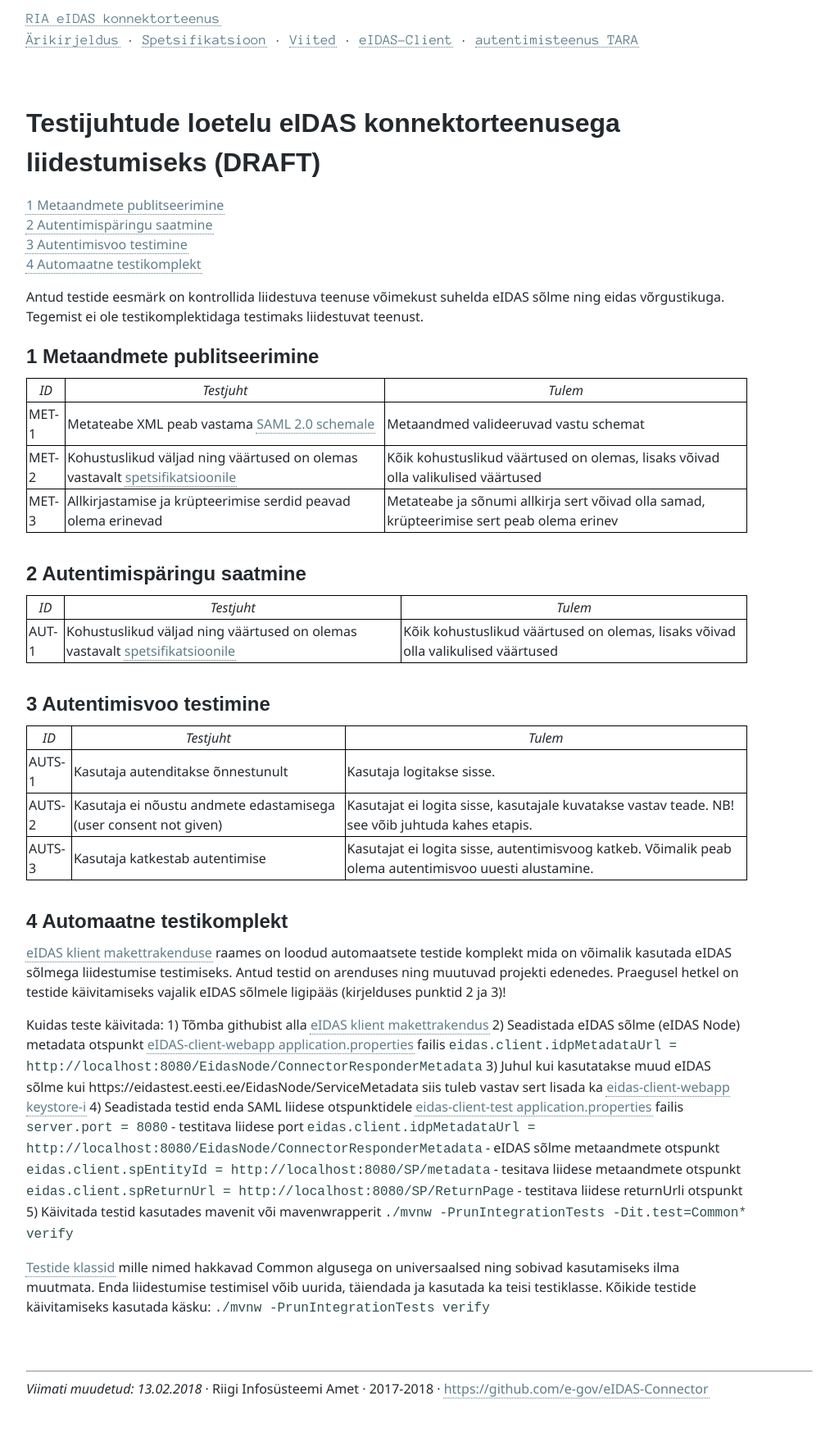
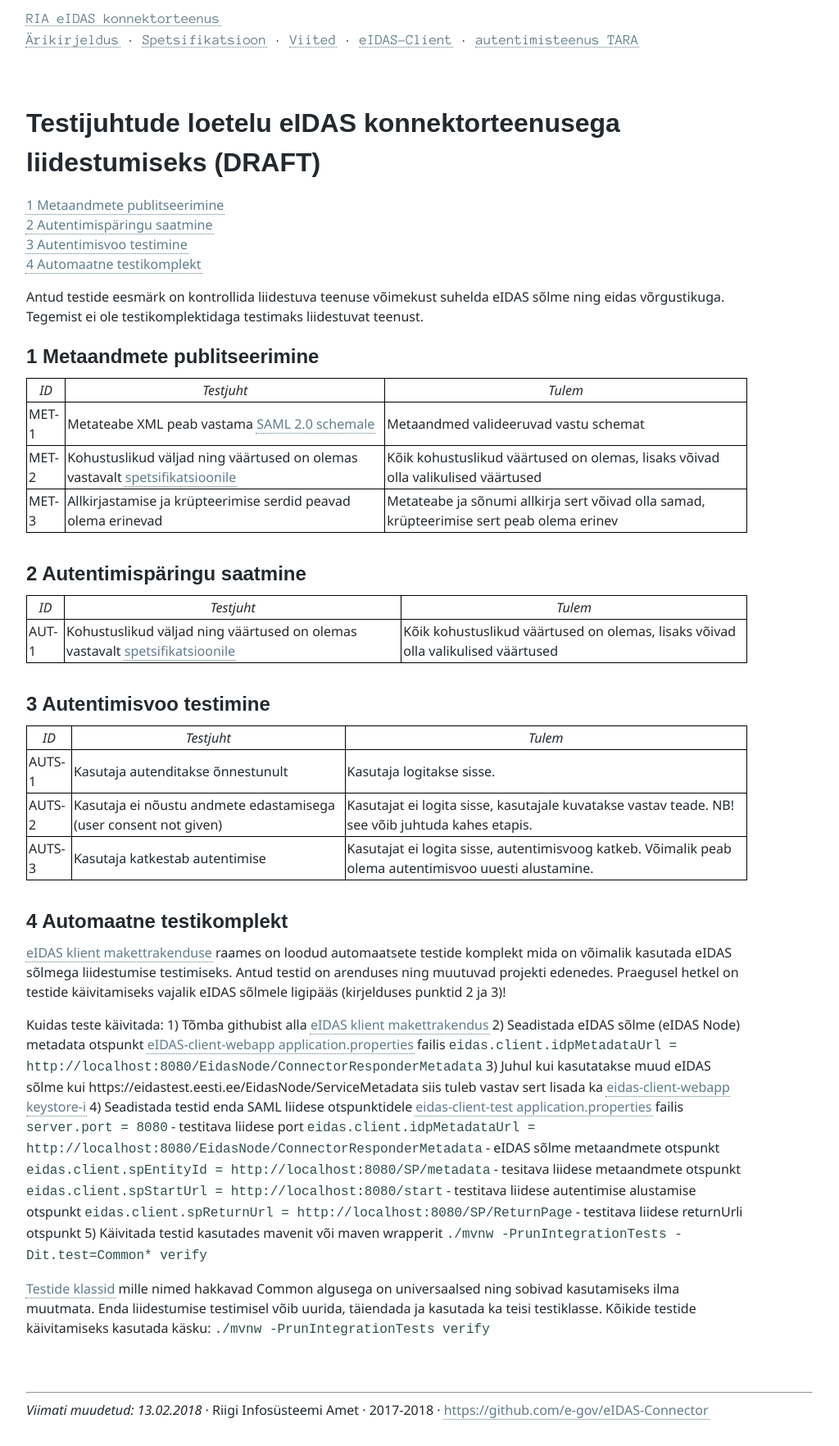
Before and after one commit to e-gov/eIDAS-Node, a Jekyll site: the page built from Testjuhud.md, in a window 1280 px wide. Shown: the whole page at 82% size, without its empty margins (0-1024 px from the left). Built offline with Jekyll 4.4.1, drawn with Linux system fonts in a browser that asks for light colours; our own code applies the rules of GitHub Pages for plain Markdown files; before the commit the page ends 1738 px from its top, so only the background shows below that.

Commit message:
TARAEI-46 URLide täpsustus

```diff
--- a/Testjuhud.md
+++ b/Testjuhud.md
@@ -48,8 +48,9 @@ failis
 `server.port = 8080` - testitava liidese port
 `eidas.client.idpMetadataUrl = http://localhost:8080/EidasNode/ConnectorResponderMetadata` - eIDAS sõlme metaandmete otspunkt
 `eidas.client.spEntityId = http://localhost:8080/SP/metadata` - tesitava liidese metaandmete otspunkt
+`eidas.client.spStartUrl = http://localhost:8080/start` - testitava liidese autentimise alustamise otspunkt
 `eidas.client.spReturnUrl = http://localhost:8080/SP/ReturnPage` - testitava liidese returnUrli otspunkt
-5) Käivitada testid kasutades mavenit või mavenwrapperit
+5) Käivitada testid kasutades mavenit või maven wrapperit
 `./mvnw -PrunIntegrationTests -Dit.test=Common* verify`
 
 [Testide klassid](https://github.com/e-gov/eIDAS-Client/tree/master/eidas-client-test/src/test/java/ee/ria/eidas) mille nimed hakkavad Common algusega on universaalsed ning sobivad kasutamiseks ilma muutmata. Enda liidestumise testimisel võib uurida, täiendada ja kasutada ka teisi testiklasse. Kõikide testide käivitamiseks kasutada käsku:
```
